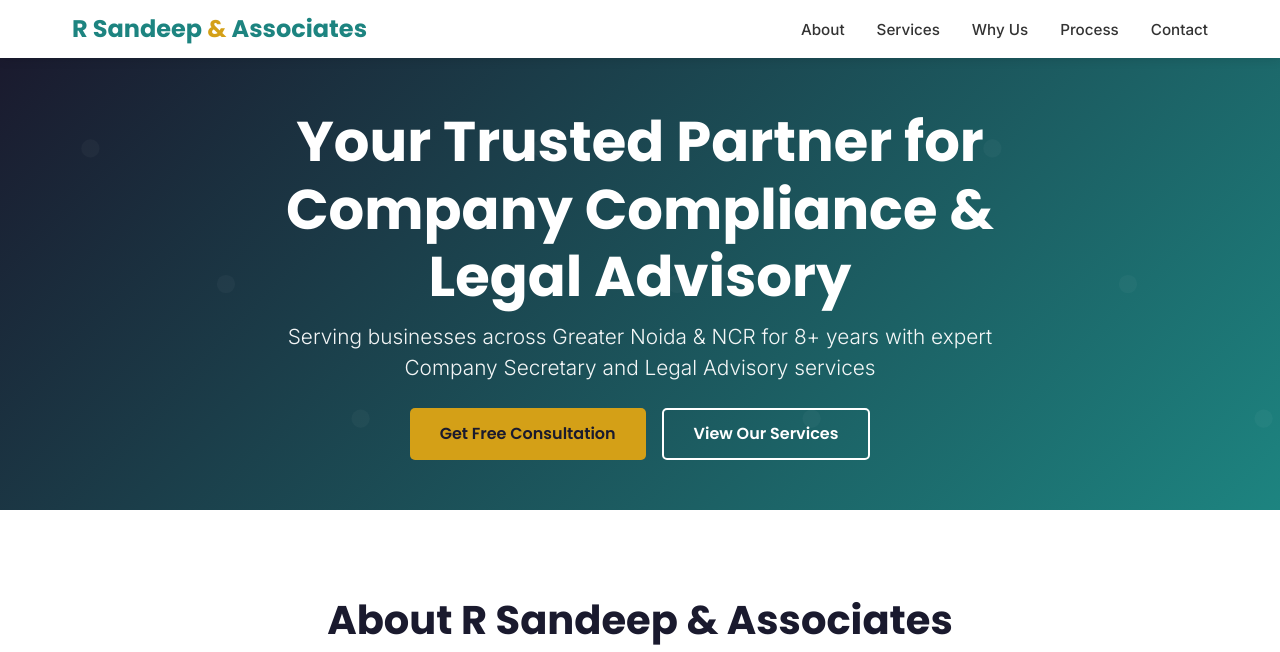
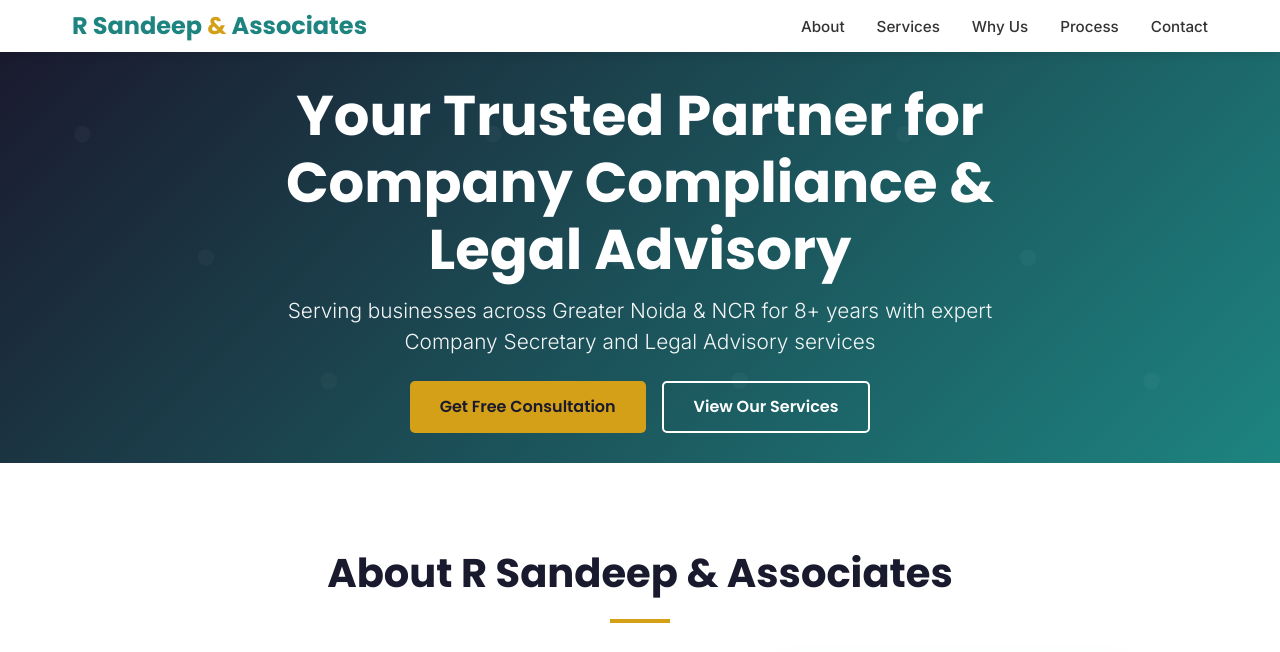
Before and after one commit to raviamitesh2/Sandeep_CS, a plain HTML site: page index.html in a window 1280 px wide. Shown: the top 652 px of the page. Drawn offline with nearby package versions, Linux system fonts and the light colour scheme.

Commit message:
Further reduce header white space - tighter navigation and hero padding

```diff
--- a/index.html
+++ b/index.html
@@ -45,7 +45,7 @@
         .nav-container {
             max-width: 1200px;
             margin: 0 auto;
-            padding: 0.7rem 2rem;
+            padding: 0.5rem 2rem;
             display: flex;
             justify-content: space-between;
             align-items: center;
@@ -94,7 +94,7 @@
         .hero {
             background: linear-gradient(135deg, var(--navy) 0%, var(--primary) 100%);
             color: var(--white);
-            padding: 50px 2rem;
+            padding: 30px 2rem;
             text-align: center;
             position: relative;
             overflow: hidden;
```
